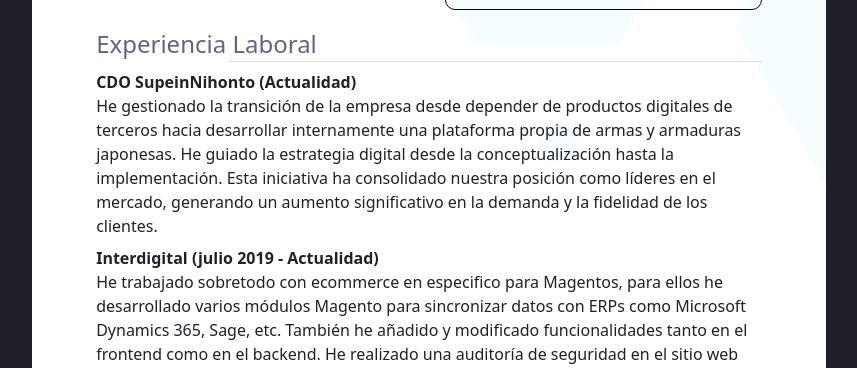
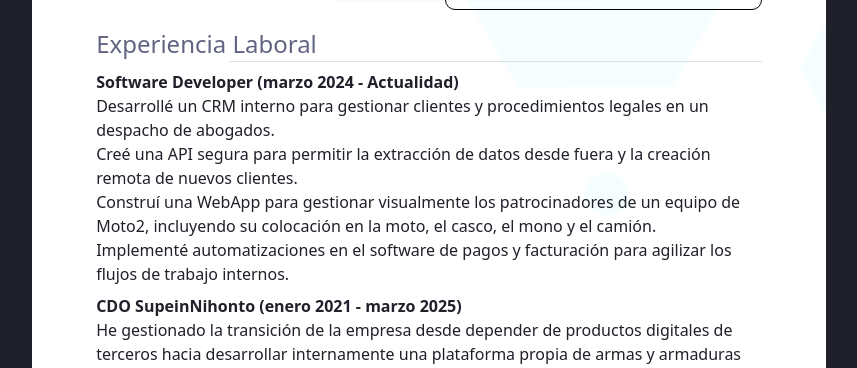
Before and after one commit to Soro23/soro23.github.io, a Next.js app: page /cv in a window 1280 px wide. Shown: the part 424-792 px from the top of the page, without its empty margins (211-1068 px from the left). Built offline with nearby package versions, Linux system fonts and the light colour scheme.

Commit message:
Update index.tsx

```diff
--- a/src/pages/cv/index.tsx
+++ b/src/pages/cv/index.tsx
@@ -126,11 +126,18 @@ const CVPage = () => {
                         opacity: "0.2",
                     }}>Experiencia Laboral</Text>
                 <Box mb={2}>
-                    <Text fontWeight="bold">CDO SupeinNihonto (Actualidad)</Text>
+                    <Text fontWeight="bold">Software Developer (marzo 2024 - Actualidad)</Text>
+                    <Text>Desarrollé un CRM interno para gestionar clientes y procedimientos legales en un despacho de abogados.</Text>
+                    <Text>Creé una API segura para permitir la extracción de datos desde fuera y la creación remota de nuevos clientes.</Text>
+                    <Text>Construí una WebApp para gestionar visualmente los patrocinadores de un equipo de Moto2, incluyendo su colocación en la moto, el casco, el mono y el camión.</Text>
+                    <Text>Implementé automatizaciones en el software de pagos y facturación para agilizar los flujos de trabajo internos.</Text>
+                </Box>
+                <Box mb={2}>
+                    <Text fontWeight="bold">CDO SupeinNihonto (enero 2021 - marzo 2025)</Text>
                     <Text>He gestionado la transición de la empresa desde depender de productos digitales de terceros hacia desarrollar internamente una plataforma propia de armas y armaduras japonesas. He guiado la estrategia digital desde la conceptualización hasta la implementación. Esta iniciativa ha consolidado nuestra posición como líderes en el mercado, generando un aumento significativo en la demanda y la fidelidad de los clientes.</Text>
                 </Box>
                 <Box mb={2}>
-                    <Text fontWeight="bold">Interdigital (julio 2019 - Actualidad)</Text>
+                    <Text fontWeight="bold">Interdigital (julio 2019 - febrero 2024)</Text>
                     <Text>He trabajado sobretodo con ecommerce en especifico para Magentos, para ellos he desarrollado varios módulos Magento para sincronizar datos con ERPs como Microsoft Dynamics 365, Sage, etc. También he añadido y modificado funcionalidades tanto en el frontend como en el backend. He realizado una auditoría de seguridad en el sitio web para identificar posibles vulnerabilidades y he implementado medidas de protección. Además, he creado una API para facilitar la integración de datos entre el sitio web y aplicaciones externas.</Text>
                 </Box>
                 <Box mb={2}>
```
